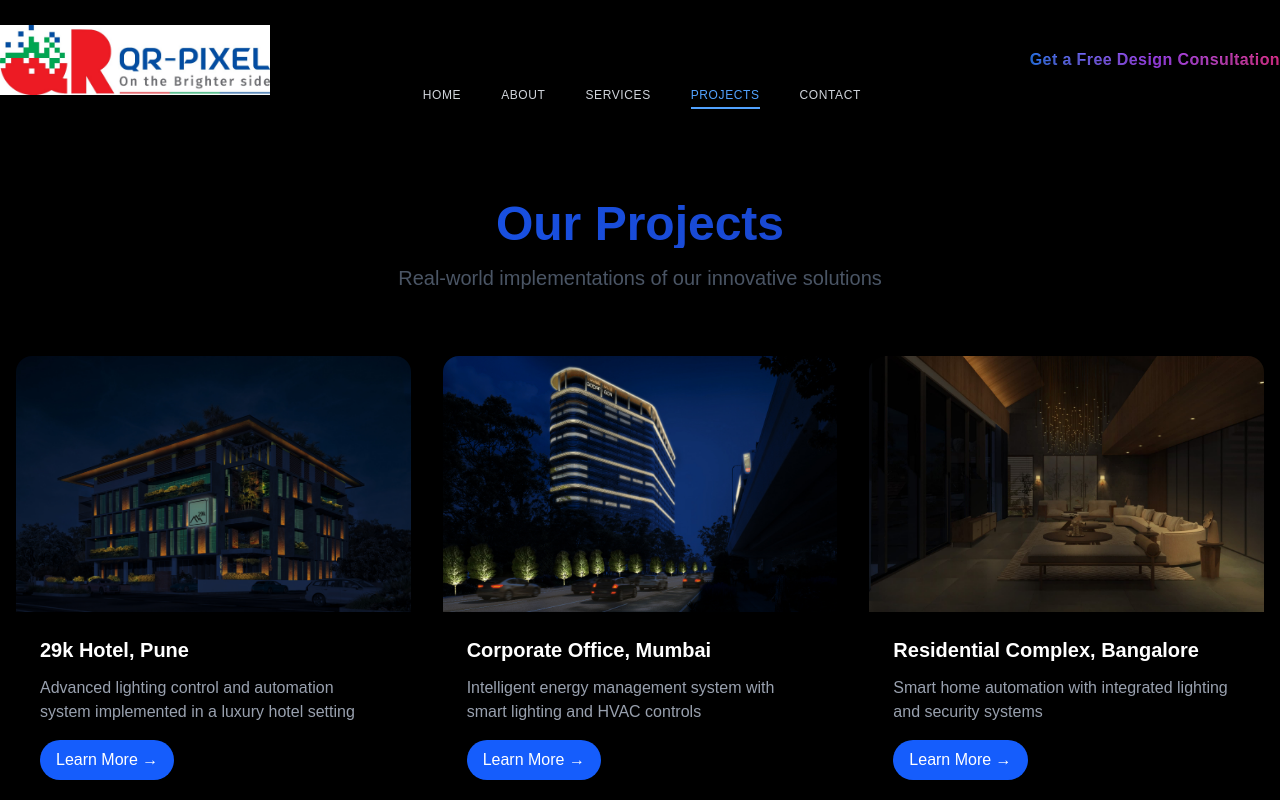
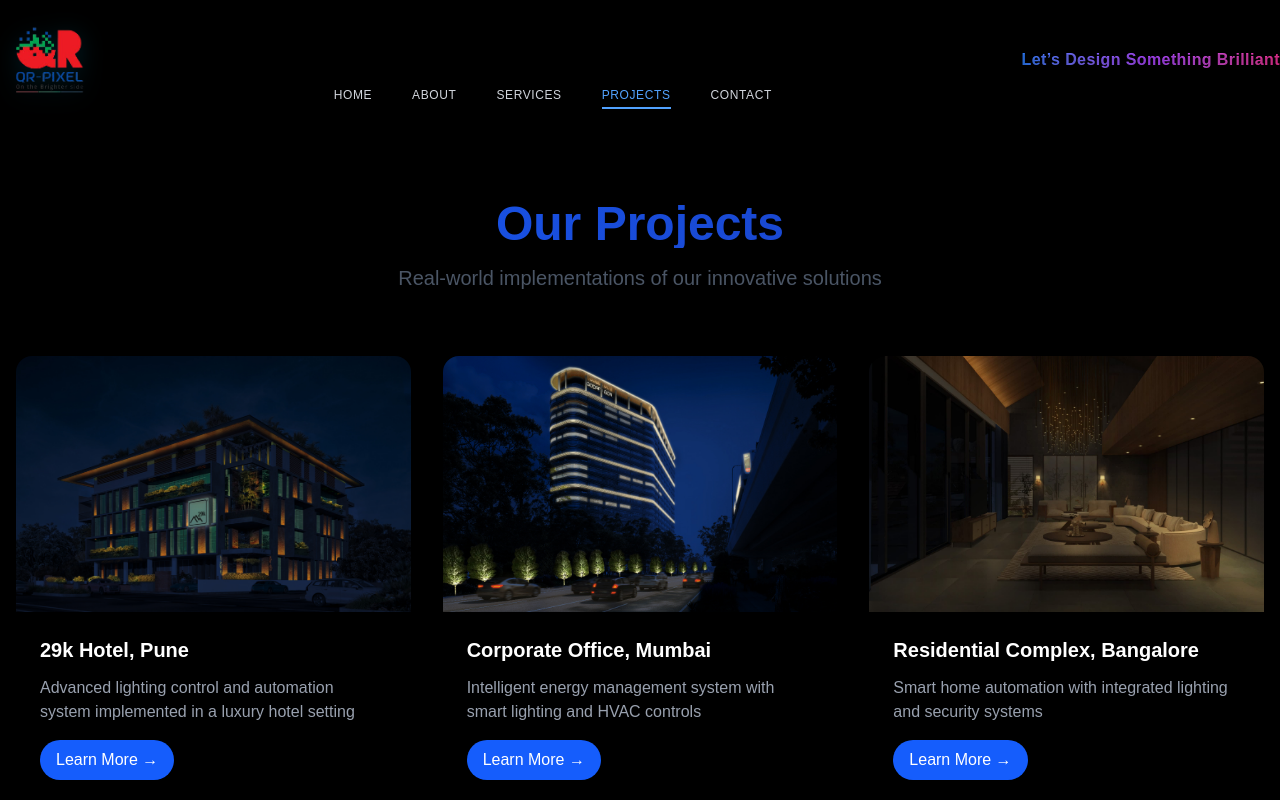
Before and after one commit to Shubam-08/pixel-ql, a Next.js app: page /projects in a window 1280 px wide. Shown: the top 800 px of the page. Built offline with nearby package versions, Linux system fonts and the light colour scheme.

Commit message:
navbar tagline change

```diff
--- a/components/CustomNavbar.tsx
+++ b/components/CustomNavbar.tsx
@@ -18,18 +18,21 @@ export function CustomNavbar() {
   ];
 
   return (
-    <nav className="w-full bg-black shadow-md sticky top-0 z-50">
+    <nav className="w-full bg-black shadow-md z-50">
       <div className="max-w-[1600px] mx-auto px-0 md:px-0 flex justify-between items-center min-h-[120px] py-0">
         {/* Logo */}
         <Link href="/" className="flex items-center">
-          <Image
-            src="/qrpixel_logo1.jpg"
-            alt="QRPixels Logo"
-            width={160}
-            height={80}
-            className="h-[70px] w-auto object-contain"
-            priority
-          />
+        <Link href="/" className="flex items-center">
+  <Image
+    src="/final_QR_PIXEL_logo.png"
+    alt="QRPixels Logo"
+    width={240}
+    height={100}
+    className="h-[100px] w-auto object-contain drop-shadow-[0_4px_12px_rgba(0,200,255,0.15)]"
+    priority
+  />
+</Link>
+
         </Link>
 
         {/* Nav Links (same as your original) */}
@@ -56,7 +59,7 @@ export function CustomNavbar() {
 
         {/* Glowing Call-to-Action Text on the Right */}
         <div className="hidden md:block ml-4 text-shadow-md font-semibold text-blue-400 animate-pulse tracking-wide bg-gradient-to-r from-blue-500 via-purple-500 to-pink-500 bg-clip-text text-transparent">
-          Get a Free Design Consultation
+        Let’s Design Something Brilliant
         </div>
 
         {/* Mobile Toggle */}
```
Also changed, not shown: public/QR_PIXEL_logojpg.jpg (added), public/final_QR_PIXEL_logo.png (added).
